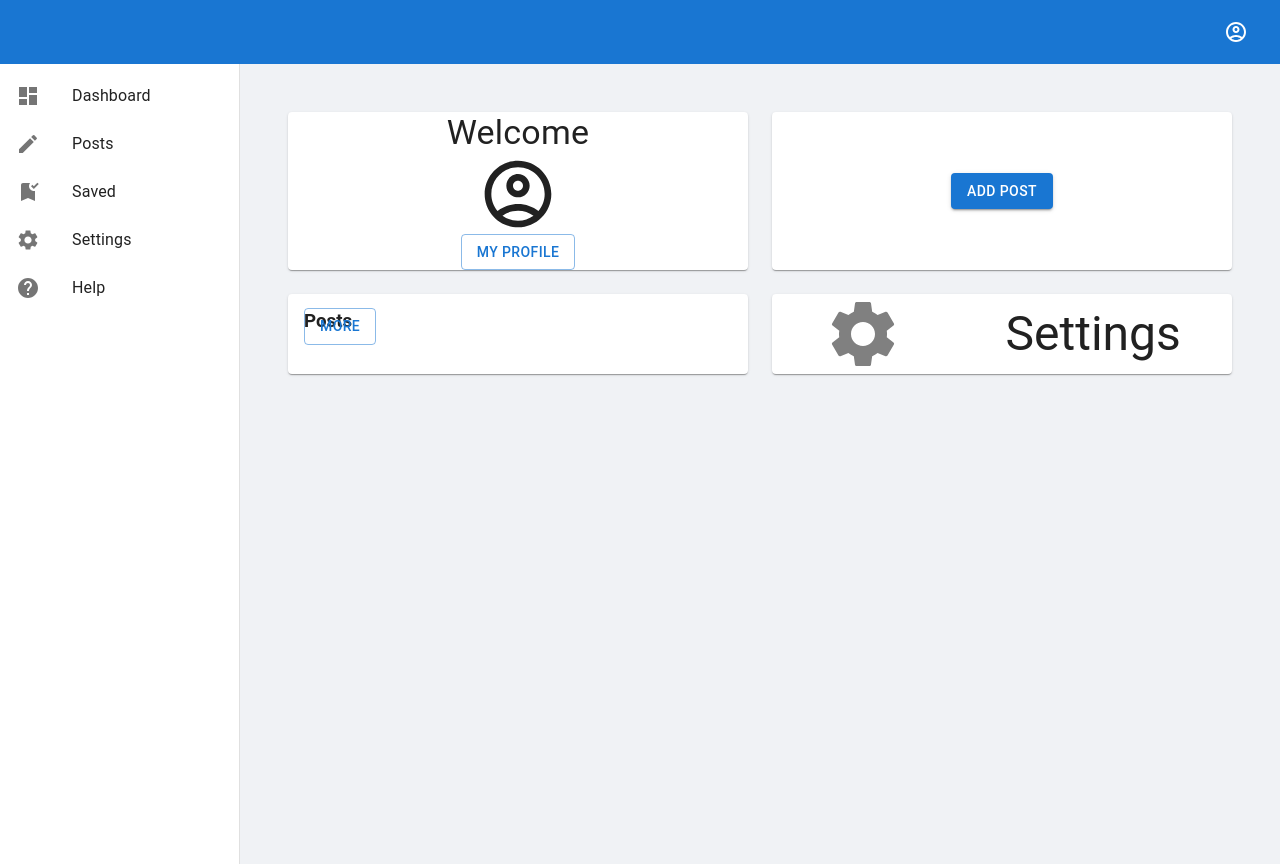
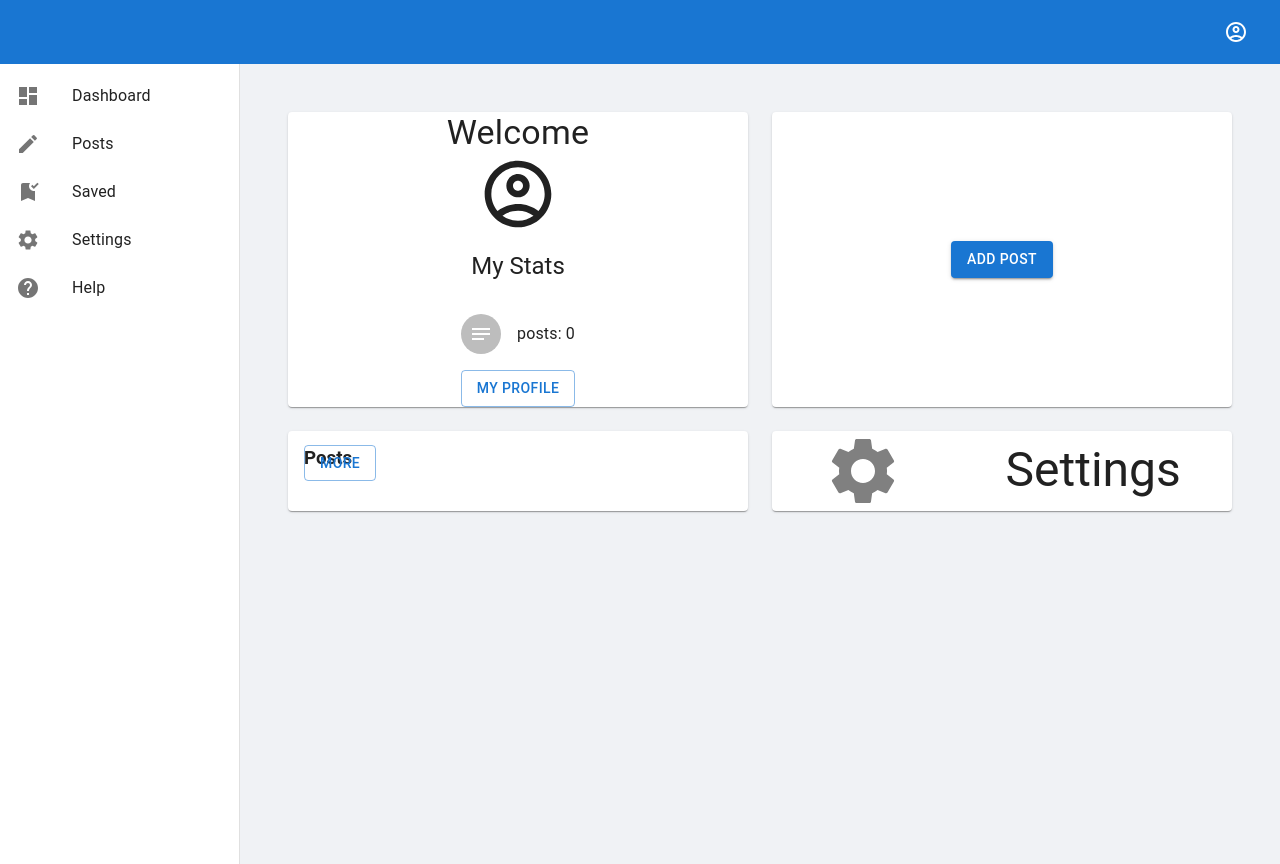
Before and after one commit to wojtek99955/mui-demo-website, a React (Create React App) app: page /dashboard in a window 1280 px wide. Built offline with nearby package versions, Linux system fonts and the light colour scheme.

Commit message:
stats added

```diff
--- a/src/components/Dashboard/Dashboard.js
+++ b/src/components/Dashboard/Dashboard.js
@@ -1,10 +1,23 @@
 import styled from "styled-components";
-import { Button, Typography, Stack, Card, Divider, Grid } from "@mui/material";
+import {
+  Button,
+  Typography,
+  Stack,
+  Card,
+  Divider,
+  Grid,
+  List,
+  ListItem,
+  ListItemText,
+  ListItemAvatar,
+  Avatar,
+} from "@mui/material";
 import { Link } from "react-router-dom";
 import { useContext } from "react";
 import { Context } from "../../ContextProvider";
 import AccountCircleOutlinedIcon from "@mui/icons-material/AccountCircleOutlined";
 import SettingsIcon from "@mui/icons-material/Settings";
+import NotesIcon from "@mui/icons-material/Notes";
 
 const StyledSettingsIcon = styled(SettingsIcon)`
   color: grey;
@@ -13,7 +26,7 @@ const StyledSettingsIcon = styled(SettingsIcon)`
 const StyledLink = styled(Link)`
   text-decoration: none;
 `;
-const Avatar = styled(AccountCircleOutlinedIcon)``;
+const AvatarIcon = styled(AccountCircleOutlinedIcon)``;
 
 function Dashboard() {
   const context = useContext(Context);
@@ -36,7 +49,20 @@ function Dashboard() {
           <Typography variant="h4" component="h1" align="center">
             Welcome {fname}
           </Typography>
-          <Avatar sx={{ fontSize: "5rem" }} />
+          <AvatarIcon sx={{ fontSize: "5rem" }} />
+          <Typography variant="h5" component="h3" m={2}>
+            My Stats
+          </Typography>
+          <List>
+            <ListItem>
+              <ListItemAvatar>
+                <Avatar>
+                  <NotesIcon />
+                </Avatar>
+              </ListItemAvatar>
+              <ListItemText primary={`posts: ${posts.length}`} />
+            </ListItem>
+          </List>
           <StyledLink to="/profile">
             <Button variant="outlined">My profile</Button>
           </StyledLink>
@@ -53,7 +79,7 @@ function Dashboard() {
         <Card sx={{ height: "100%", padding: "1rem" }}>
           <h3>Posts</h3>
           <ul>
-            <Grid container spacing={3} direction="column" alignItems="stretch">
+            <Grid container spacing={3} direction="column">
               {posts.slice(0, 4).map((post) => {
                 return (
                   <Grid item>
```
